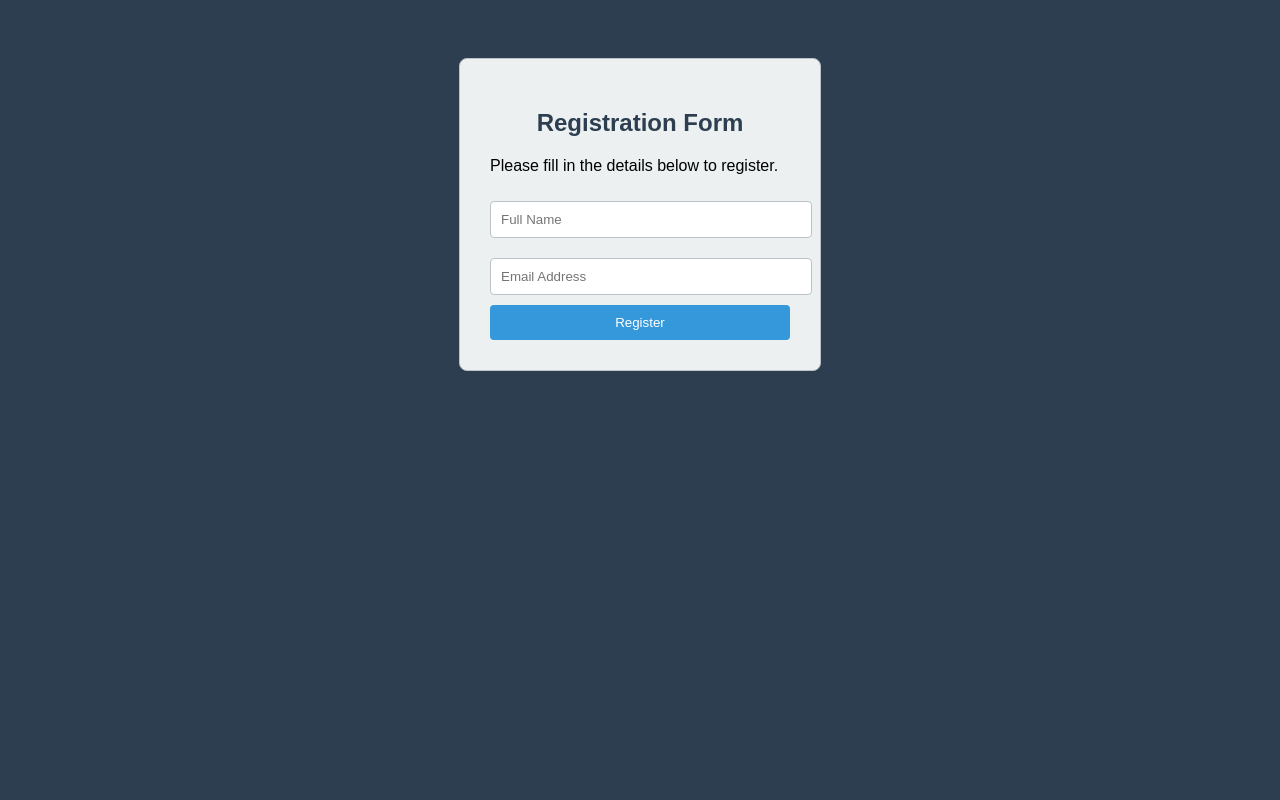
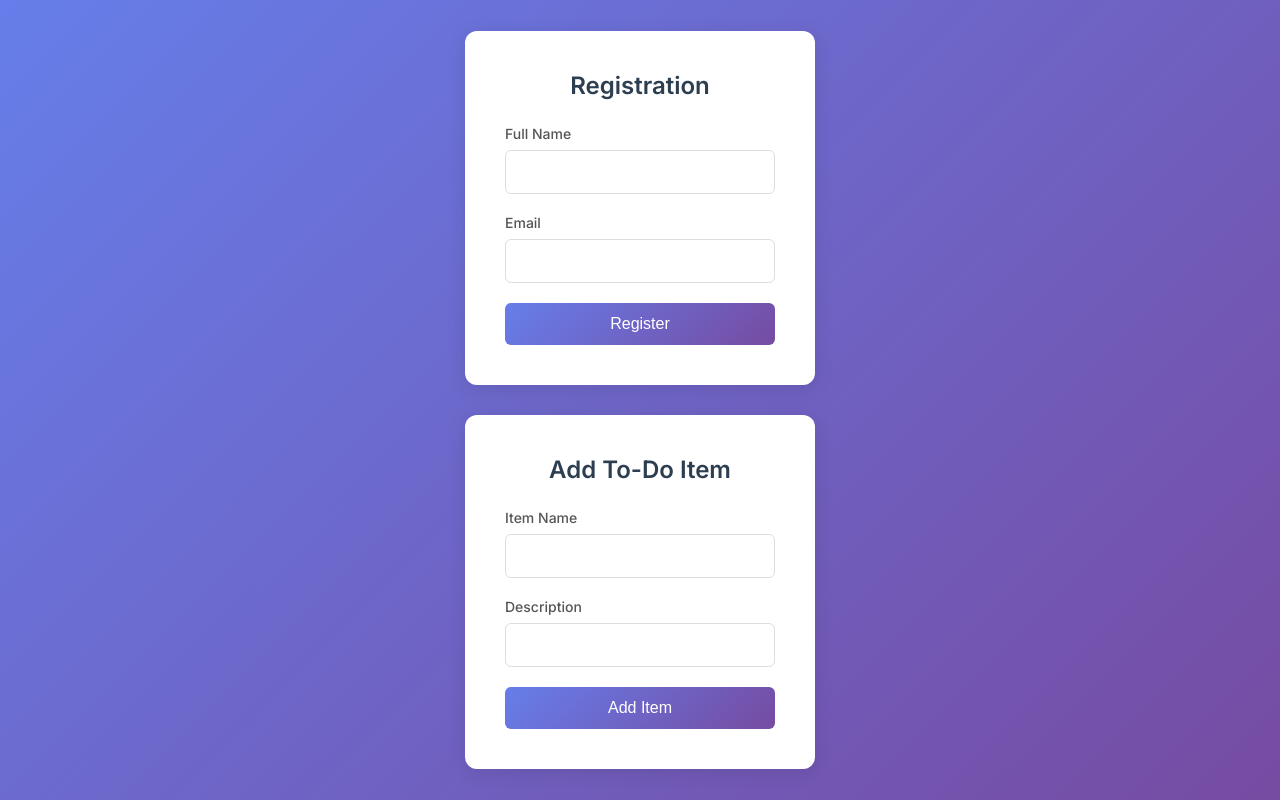
Before and after one commit to SillyCookies-s/git-todo-flask-app, a Flask app: page / in a window 1280 px wide. Run offline with Flask 3, Linux system fonts and the light colour scheme.

Commit message:
added to-do item & desrip

```diff
--- a/frontend/templates/index.html
+++ b/frontend/templates/index.html
@@ -1,55 +1,130 @@
 <!doctype html>
-<html>
+<html lang="en">
   <head>
-    <title>Registration Form</title>
+    <meta charset="UTF-8">
+    <meta name="viewport" content="width=device-width, initial-scale=1.0">
+    <title>To-Do & Registration</title>
+    <link href="https://fonts.googleapis.com/css2?family=Inter:wght@400;500;600&display=swap" rel="stylesheet">
   </head>
   <body>
-    <div class="form-box">
-      <h2>Registration Form</h2>
-      <p>Please fill in the details below to register.</p>
-      <form action="{{ backend_url }}/submit" method="POST">
-        <input type="text" name="name" placeholder="Full Name" required />
-        <input type="email" name="email" placeholder="Email Address" required />
-        <button type="submit">Register</button>
-      </form>
+    <div class="container">
+      <div class="form-section">
+        <h2>Registration</h2>
+        <form action="{{ backend_url }}/submit" method="POST">
+          <div class="form-group">
+            <label for="name">Full Name</label>
+            <input type="text" id="name" name="name" required />
+          </div>
+          <div class="form-group">
+            <label for="email">Email</label>
+            <input type="email" id="email" name="email" required />
+          </div>
+          <button type="submit">Register</button>
+        </form>
+      </div>
+
+      <div class="form-section">
+        <h2>Add To-Do Item</h2>
+        <form action="{{ backend_url }}/add_todo" method="POST">
+          <div class="form-group">
+            <label for="itemName">Item Name</label>
+            <input type="text" id="itemName" name="itemName" required />
+          </div>
+          <div class="form-group">
+            <label for="itemDescription">Description</label>
+            <input type="text" id="itemDescription" name="itemDescription" required />
+          </div>
+          <button type="submit">Add Item</button>
+        </form>
+      </div>
     </div>
   </body>
   <style>
+    * {
+      margin: 0;
+      padding: 0;
+      box-sizing: border-box;
+    }
+
     body {
-      font-family: Arial;
-      background-color: #2c3e50;
-      padding: 50px;
+      font-family: 'Inter', Arial, sans-serif;
+      background: linear-gradient(135deg, #667eea 0%, #764ba2 100%);
+      min-height: 100vh;
+      display: flex;
+      align-items: center;
+      justify-content: center;
+      padding: 20px;
     }
-    .form-box {
-      background-color: #ecf0f1;
-      padding: 30px;
-      width: 300px;
-      margin: 0 auto;
-      border: 1px solid #bdc3c7;
-      border-radius: 8px;
+
+    .container {
+      display: flex;
+      gap: 30px;
+      flex-wrap: wrap;
+      justify-content: center;
+      max-width: 800px;
     }
+
+    .form-section {
+      background: white;
+      padding: 40px;
+      border-radius: 12px;
+      box-shadow: 0 4px 20px rgba(0, 0, 0, 0.1);
+      width: 100%;
+      max-width: 350px;
+    }
+
     h2 {
       text-align: center;
       color: #2c3e50;
+      margin-bottom: 25px;
+      font-weight: 600;
     }
+
+    .form-group {
+      margin-bottom: 20px;
+    }
+
+    label {
+      display: block;
+      margin-bottom: 8px;
+      color: #555;
+      font-weight: 500;
+      font-size: 14px;
+    }
+
     input {
       width: 100%;
-      padding: 10px;
-      margin: 10px 0;
-      border: 1px solid #bdc3c7;
-      border-radius: 4px;
+      padding: 12px;
+      border: 1px solid #ddd;
+      border-radius: 6px;
+      font-size: 16px;
     }
+
     button {
       width: 100%;
-      padding: 10px;
-      background-color: #3498db;
+      padding: 12px;
+      background: linear-gradient(135deg, #667eea 0%, #764ba2 100%);
       color: white;
       border: none;
-      border-radius: 4px;
+      border-radius: 6px;
+      font-size: 16px;
+      font-weight: 500;
       cursor: pointer;
     }
+
     button:hover {
-      background-color: #2980b9;
+      transform: translateY(-1px);
+    }
+
+    @media (max-width: 768px) {
+      .container {
+        flex-direction: column;
+        align-items: center;
+      }
+      .form-section {
+        width: 90%;
+        max-width: 400px;
+      }
     }
   </style>
 </html>
```
